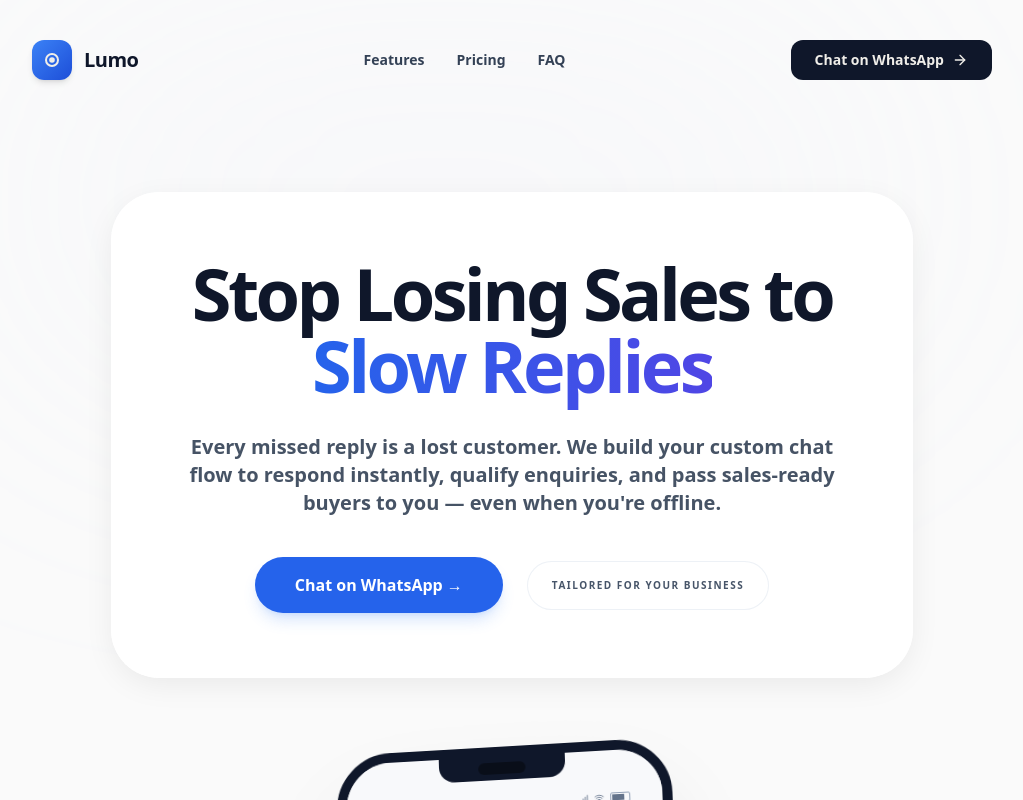
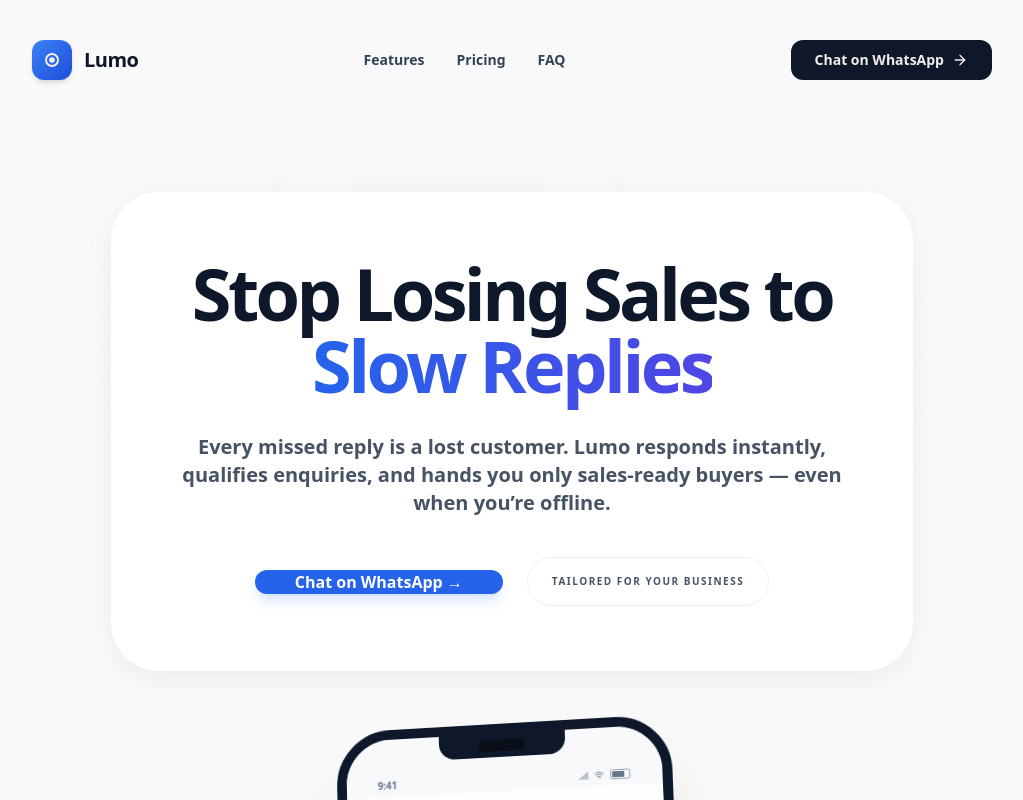
Before and after one commit to jeffthecool9/lumo3.0, a React (Vite) app: page / in a window 1280 px wide. Shown: the top 800 px of the page, without its empty margins (128-1151 px from the left). Built offline with nearby package versions, Linux system fonts and the light colour scheme; the HTML template or start-up script is replaced by a standard one.

Commit message:
Update App.tsx

```diff
--- a/src/App.tsx
+++ b/src/App.tsx
@@ -11,16 +11,33 @@
 import { Testimonials } from "./components/Testimonials";
 import { Integrations } from "./components/Integrations";
 
+import { About } from "./pages/About";
+import { Terms } from "./pages/Terms";
+
 export default function App() {
+  const path = window.location.pathname;
+  const isAboutPage = path === "/about";
+  const isTermsPage = path === "/terms";
+
   return (
     <div className="min-h-screen text-slate-900 font-sans selection:bg-blue-100 selection:text-blue-900 overflow-x-hidden relative">
       <FloatingWidget />
       <Navbar />
 
       <main className="relative z-10">
+        {isAboutPage ? (
+          <div className="pt-24 pb-16 px-6 max-w-7xl mx-auto">
+            <About />
+          </div>
+        ) : isTermsPage ? (
+          <div className="pt-24 pb-16 px-6 max-w-7xl mx-auto">
+            <Terms />
+          </div>
+        ) : (
+          <>
             {/* HERO */}
             <section className="pt-32 pb-12 lg:pt-48 lg:pb-24 px-6 max-w-6xl mx-auto flex flex-col items-center text-center">
-          <div className="glass-glossy p-10 md:p-16 rounded-[3rem] max-w-5xl shadow-2xl mb-16 relative border border-white/60">
+              <div className="glass-glossy p-10 md:p-16 rounded-[3rem] max-w-5xl animate-float shadow-2xl mb-12 relative border border-white/60">
                 <h1 className="text-4xl sm:text-5xl lg:text-7xl font-[900] tracking-tighter text-[#0f172a] mb-8 leading-[1.05]">
                   Stop Losing Sales to <br />
                   <span className="text-transparent bg-clip-text bg-gradient-to-r from-blue-600 to-indigo-600">
@@ -29,8 +46,8 @@
                 </h1>
 
                 <p className="text-lg md:text-xl text-slate-700 max-w-2xl mx-auto leading-relaxed font-semibold mb-10 opacity-90">
-              Every missed reply is a lost customer. We build your custom chat flow to respond instantly,
-              qualify enquiries, and pass sales-ready buyers to you — even when you're offline.
+                  Every missed reply is a lost customer. Lumo responds instantly, qualifies enquiries, and hands you only
+                  sales-ready buyers — even when you’re offline.
                 </p>
 
                 <div className="flex flex-col sm:flex-row items-center justify-center gap-6 w-full">
@@ -38,7 +55,7 @@
                     href="https://wa.me/60123456789"
                     target="_blank"
                     rel="noopener noreferrer"
-                className="flex items-center justify-center gap-3 group px-10 py-4 text-base bg-blue-600 text-white rounded-full shadow-lg shadow-blue-500/20 hover:bg-blue-700 hover:scale-[1.02] transition-all font-bold min-w-[220px]"
+                    className="flex items-center justify-center gap-3 group px-10 py-4.5 text-base bg-blue-600 text-white rounded-full shadow-lg shadow-blue-500/20 hover:bg-blue-700 hover:scale-[1.02] transition-all font-bold min-w-[220px]"
                   >
                     Chat on WhatsApp →
                   </a>
@@ -66,6 +83,8 @@
             <HowItWorks />
             <Pricing />
             <FAQ />
+          </>
+        )}
       </main>
 
       <Footer />
```
Lines whose indentation alone changed are shown as unchanged.
